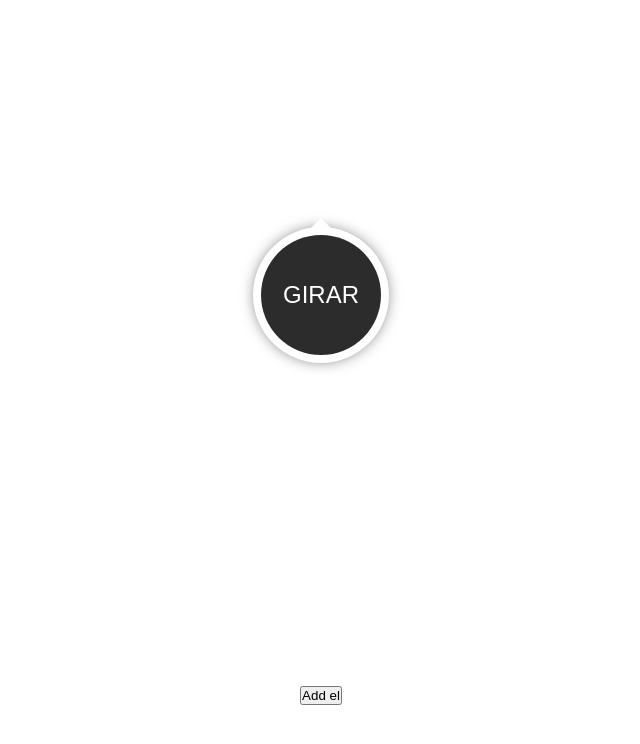
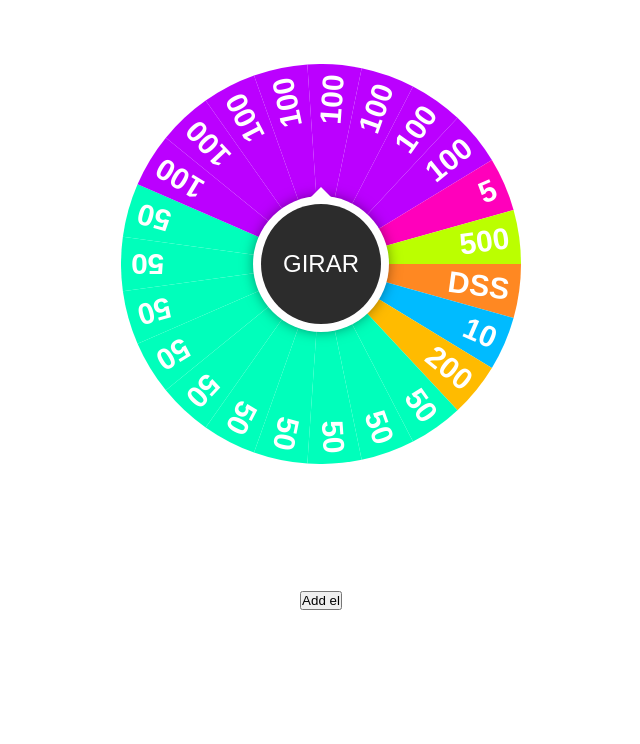
Before and after one commit to washyn/wheel-of-fortune, a website: page index.html in a window 1280 px wide. Shown: the whole page, without its empty margins (319-959 px from the left). Drawn offline with Linux system fonts and the light colour scheme.

Commit message:
aded label of weel

```diff
--- a/index.html
+++ b/index.html
@@ -3,7 +3,7 @@
   <head>
     <title>Parcel Sandbox</title>
     <meta charset="UTF-8" />
-    <script defer src="dist/index.js"></script>
+    <script defer src="src/index.js"></script>
     <link rel="stylesheet" href="css/styles.css" />
   </head>
 
@@ -14,5 +14,7 @@
     </div>
 
     <button onclick="addElement()">Add el</button>
+
+    <h2 id="resultText"></h2>
   </body>
 </html>
--- /dev/null
+++ b/src/index.js
@@ -0,0 +1,110 @@
+const elementos = [
+  { color: '#f82', label: 'dss' },
+  { color: '#0bf', label: '10' },
+  { color: '#fb0', label: '200' },
+  { color: '#0fb', label: '50' },
+  { color: '#0fb', label: '50' },
+  { color: '#0fb', label: '50' },
+  { color: '#0fb', label: '50' },
+  { color: '#0fb', label: '50' },
+  { color: '#0fb', label: '50' },
+  { color: '#0fb', label: '50' },
+  { color: '#0fb', label: '50' },
+  { color: '#0fb', label: '50' },
+  { color: '#0fb', label: '50' },
+  { color: '#b0f', label: '100' },
+  { color: '#b0f', label: '100' },
+  { color: '#b0f', label: '100' },
+  { color: '#b0f', label: '100' },
+  { color: '#b0f', label: '100' },
+  { color: '#b0f', label: '100' },
+  { color: '#b0f', label: '100' },
+  { color: '#b0f', label: '100' },
+  { color: '#f0b', label: '5' },
+  { color: '#bf0', label: '500' },
+];
+
+const rand = (min, max) => Math.random() * (max - min) + min;
+const spinElement = document.querySelector('#spin');
+const context = document.querySelector('#wheel').getContext('2d');
+const resultText = document.querySelector('#resultText');
+const dia = context.canvas.width;
+const rad = dia / 2;
+const PI = Math.PI;
+const TAU = 2 * PI;
+
+const friction = 0.991; // 0.995=soft, 0.99=mid, 0.98=hard
+let velocidadAngular = 0; // Angular velocity
+let ang = 0; // Angle in radians
+
+const getIndex = len => Math.floor(len - (ang / TAU) * len) % len;
+
+// puede reciribir los 3 elementos y en base al tercer elemento que sea el elementos length
+function drawSector(elementItem, index) {
+  let arcoLocal = TAU / elementos.length;
+  const ang = arcoLocal * index;
+  context.save();
+  // COLOR
+  context.beginPath();
+  context.fillStyle = elementItem.color;
+  context.moveTo(rad, rad);
+  context.arc(rad, rad, rad, ang, ang + arcoLocal);
+  context.lineTo(rad, rad);
+  context.fill();
+  // TEXT
+  context.translate(rad, rad);
+  context.rotate(ang + arcoLocal / 2);
+  context.textAlign = 'right';
+  context.fillStyle = '#fff';
+  context.font = 'bold 30px sans-serif';
+  context.fillText(elementItem.label.toUpperCase(), rad - 10, 10);
+  //
+  context.restore();
+}
+
+// duplicar esta funcion para tener un duplicado de la funcion inicial...
+function rotate() {
+  const elementoSelecionado = elementos[getIndex(elementos.length)];
+  context.canvas.style.transform = `rotate(${ang - PI / 2}rad)`;
+  spinElement.textContent = !velocidadAngular ? 'GIRAR' : elementoSelecionado.label.toUpperCase();
+  spinElement.style.background = elementoSelecionado.color;
+  if (!velocidadAngular) {
+    console.log('elemento sorteado -> ' + elementoSelecionado.label.toUpperCase());
+    resultText.textContent = elementoSelecionado.label.toUpperCase();
+  }
+}
+
+function frame() {
+  if (!velocidadAngular) return;
+  velocidadAngular *= friction; // Decrement velocity by friction
+  if (velocidadAngular < 0.002) velocidadAngular = 0; // Bring to stop
+  ang += velocidadAngular; // Update angle
+  ang %= TAU; // Normalize angle
+  rotate();
+}
+
+function engine() {
+  frame();
+  requestAnimationFrame(engine);
+}
+
+function init() {
+  elementos.forEach(drawSector);
+  // rotate(); // Initial rotation , llamado para rotacion inicial y selecionar el elemento por default...
+  engine(); // Start engine animation
+  spinElement.addEventListener('click', () => {
+    if (!velocidadAngular) velocidadAngular = rand(0.25, 0.45);
+  });
+}
+
+function addElement() {
+  console.log('add ele');
+  elementos.push({
+    color: '#0fb',
+    label: 'test',
+  });
+  console.log(elementos.length);
+  elementos.forEach(drawSector);
+}
+
+init();
```
